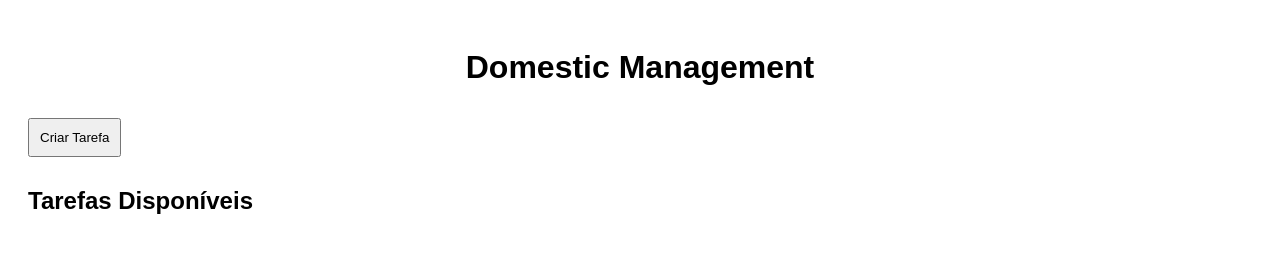
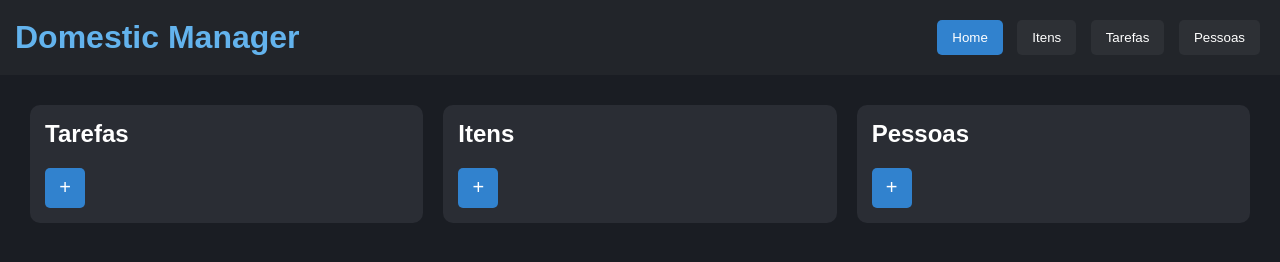
Before and after one commit to danilosiervi/Domestic-Management, a website: page index.html in a window 1280 px wide. Drawn offline with Linux system fonts and the light colour scheme; no server answers.

Commit message:
Homepage atualizado

```diff
--- a/index.html
+++ b/index.html
@@ -1,17 +1,34 @@
 <!DOCTYPE html>
-<html lang="pt-br">
+<html lang="pt-BR">
 <head>
-  <meta charset="UTF-8">
-  <meta name="viewport" content="width=device-width, initial-scale=1.0">
-  <title>Domestic Management</title>
-  <link rel="stylesheet" href="styles.css">
+    <meta charset="UTF-8">
+    <meta name="viewport" content="width=device-width, initial-scale=1.0">
+    <title>Domestic Manager</title>
+    <link rel="stylesheet" href="styles.css">
 </head>
 <body>
-  <h1>Domestic Management</h1>
-  <button onclick="criarTarefa()">Criar Tarefa</button>
-  <h2>Tarefas Disponíveis</h2>
-  <ul id="listaTarefas"></ul>
-
-  <script src="scripts.js"></script>
+    <header>
+        <h1>Domestic Manager</h1>
+        <nav>
+            <button class="active">Home</button>
+            <button>Itens</button>
+            <button>Tarefas</button>
+            <button>Pessoas</button>
+        </nav>
+    </header>
+    <main>
+        <section class="tarefas">
+            <h2>Tarefas</h2>
+            <button class="add">+</button>
+        </section>
+        <section class="itens">
+            <h2>Itens</h2>
+            <button class="add">+</button>
+        </section>
+        <section class="pessoas">
+            <h2>Pessoas</h2>
+            <button class="add">+</button>
+        </section>
+    </main>
 </body>
 </html>
--- a/styles.css
+++ b/styles.css
@@ -1,25 +1,75 @@
 body {
+    background-color: #1a1d23;
+    color: #ffffff;
     font-family: Arial, sans-serif;
+    margin: 0;
+    padding: 0;
+}
+header {
+    display: flex;
+    justify-content: space-between;
+    align-items: center;
+    padding: 15px;
+    background-color: #22252a;
+}
+h1 {
+    margin: 0;
+    color: #63b3ed;
+}
+nav button {
+    background: #2d3035;
+    color: white;
+    border: none;
+    padding: 10px 15px;
+    margin: 5px;
+    cursor: pointer;
+    border-radius: 5px;
+}
+.active {
+    background: #3182ce;
+}
+main {
+    display: flex;
+    justify-content: space-around;
     padding: 20px;
+    flex-wrap: wrap;
 }
-
-h1 {
-    text-align: center;
+section {
+    background: #2a2d34;
+    padding: 15px;
+    border-radius: 10px;
+    flex: 1;
+    margin: 10px;
+    min-width: 300px;
 }
-
-button {
-    margin: 10px 0;
+h2 {
+    margin-top: 0;
+}
+table {
+    width: 100%;
+    border-collapse: collapse;
+}
+th, td {
+    border: 1px solid #3d4147;
+    padding: 8px;
+    text-align: left;
+}
+.grid {
+    display: flex;
+    flex-wrap: wrap;
+    gap: 10px;
+}
+.add {
+    background: #3182ce;
+    color: white;
+    border: none;
     padding: 10px;
     cursor: pointer;
+    border-radius: 5px;
+    display: flex;
+    align-items: center;
+    justify-content: center;
+    font-size: 20px;
+    width: 40px;
+    height: 40px;
 }
-
-ul {
-    list-style: none;
-    padding: 0;
-}
-
-li {
-    padding: 10px;
-    border: 1px solid #ddd;
-    margin: 5px 0;
-}
```
